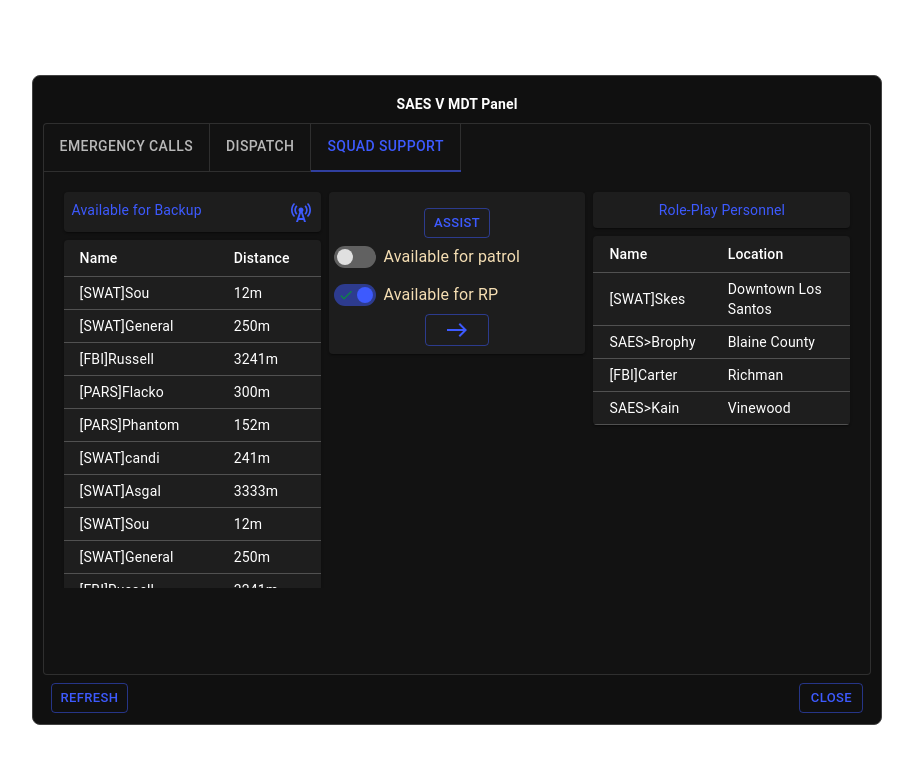
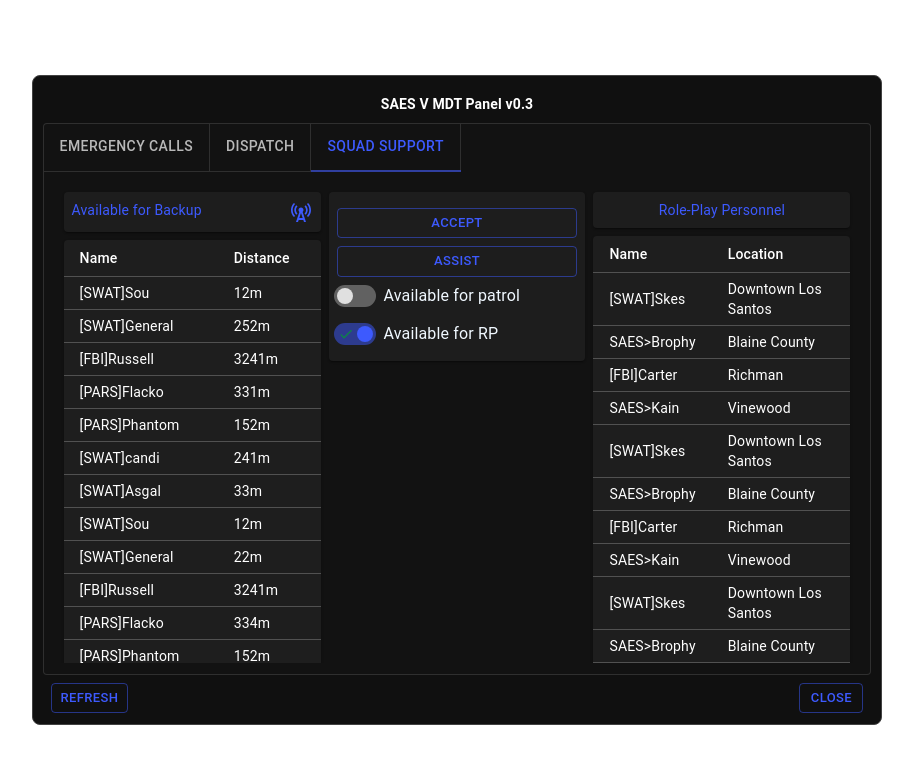
Before and after one commit to vtonu/mdt_panel, a React (Create React App) app: page / in a window 1280 px wide. Both pictures are taken after a click on the tab "SQUAD SUPPORT". Shown: the top 764 px of the page, without its empty margins (183-1096 px from the left). Built offline with nearby package versions, Linux system fonts and the light colour scheme.

Commit message:
Set the product version to SAES V MDT Panel v0.3

```diff
--- a/src/App.js
+++ b/src/App.js
@@ -30,7 +30,7 @@ function App() {
             fontSize: '0.875rem',
             fontWeight: '700',
           }}>
-          <Box sx={{ p: 1, color: 'white' }}>SAES V MDT Panel</Box>
+          <Box sx={{ p: 1, color: 'white' }}>SAES V MDT Panel v0.3</Box>
           <FixedContainer></FixedContainer>
           <Box sx={{ p: 1 }} display="flex" justifyContent="space-between">
             <Button variant="outlined" size="small">
--- a/src/components/currentWeaponsTable.js
+++ b/src/components/currentWeaponsTable.js
@@ -13,19 +13,19 @@ function createData(playerNames, playerDistance) {
 
 const rows = [
   createData('[SWAT]Sou', '12m'),
-  createData('[SWAT]General', '250m'),
+  createData('[SWAT]General', '252m'),
   createData('[FBI]Russell', '3241m'),
-  createData('[PARS]Flacko', '300m'),
+  createData('[PARS]Flacko', '331m'),
   createData('[PARS]Phantom', '152m'),
   createData('[SWAT]candi', '241m'),
-  createData('[SWAT]Asgal', '3333m'),
+  createData('[SWAT]Asgal', '33m'),
   createData('[SWAT]Sou', '12m'),
-  createData('[SWAT]General', '250m'),
+  createData('[SWAT]General', '22m'),
   createData('[FBI]Russell', '3241m'),
-  createData('[PARS]Flacko', '300m'),
+  createData('[PARS]Flacko', '334m'),
   createData('[PARS]Phantom', '152m'),
   createData('[SWAT]candi', '241m'),
-  createData('[SWAT]Asgal', '3333m'),
+  createData('[SWAT]Asgal', '1343m'),
 ];
 
 export default function AccessibleTable() {
--- a/src/components/readySwitch.js
+++ b/src/components/readySwitch.js
@@ -38,15 +38,35 @@ const Android12Switch = styled(Switch)(({ theme }) => ({
 }));
 
 const StyledFormControlLabel = styled(FormControlLabel)({
-  color: 'wheat', // replace with the color you want for the text
+  color: 'aliceblue', // replace with the color you want for the text
 });
 
 export default function ReadySwitchToggle() {
+  const [patrol, setPatrol] = React.useState(false);
+  const [rp, setRp] = React.useState(true);
+
+  const handlePatrolChange = (event) => {
+    setPatrol(event.target.checked);
+    if (event.target.checked) {
+      setRp(false);
+    }
+  };
+
+  const handleRpChange = (event) => {
+    setRp(event.target.checked);
+    if (event.target.checked) {
+      setPatrol(false);
+    }
+  };
+
   return (
     <FormGroup>
-      <StyledFormControlLabel control={<Android12Switch />} label="Available for patrol" />
       <StyledFormControlLabel
-        control={<Android12Switch defaultChecked />}
+        control={<Android12Switch checked={patrol} onChange={handlePatrolChange} />}
+        label="Available for patrol"
+      />
+      <StyledFormControlLabel
+        control={<Android12Switch checked={rp} onChange={handleRpChange} />}
         label="Available for RP"
       />
     </FormGroup>
--- a/src/components/storageTable.js
+++ b/src/components/storageTable.js
@@ -12,6 +12,14 @@ function createData(playerName, playerLocations) {
 }
 
 const rows = [
+  createData('[SWAT]Skes', 'Downtown Los Santos'),
+  createData('SAES>Brophy', 'Blaine County'),
+  createData('[FBI]Carter', 'Richman'),
+  createData('SAES>Kain', 'Vinewood'),
+  createData('[SWAT]Skes', 'Downtown Los Santos'),
+  createData('SAES>Brophy', 'Blaine County'),
+  createData('[FBI]Carter', 'Richman'),
+  createData('SAES>Kain', 'Vinewood'),
   createData('[SWAT]Skes', 'Downtown Los Santos'),
   createData('SAES>Brophy', 'Blaine County'),
   createData('[FBI]Carter', 'Richman'),
--- a/src/components/verticalTabs.js
+++ b/src/components/verticalTabs.js
@@ -97,7 +97,7 @@ export default function VerticalTabs() {
         </Box>
       </TabPanel>
       <TabPanel value={value} index={2}>
-        <Box sx={{ p: 0.5, height: 400, overflow: 'hidden' }}>
+        <Box sx={{ p: 0.5, height: 475, overflow: 'hidden' }}>
           <AutoGrid></AutoGrid>
         </Box>
       </TabPanel>
--- a/src/components/weaponStorage.js
+++ b/src/components/weaponStorage.js
@@ -6,11 +6,12 @@ import Grid from '@mui/material/Unstable_Grid2';
 import Button from '@mui/material/Button';
 /* import SelectTextFields from './ammoTypeSelect'; */
 /* import WestOutlinedIcon from '@mui/icons-material/WestOutlined'; */
-import EastOutlined from '@mui/icons-material/EastOutlined';
+/* import EastOutlined from '@mui/icons-material/EastOutlined'; */
 import AccessibleTable from './currentWeaponsTable';
 import AccessibleTable2 from './storageTable';
 import ReadySwitchToggle from './readySwitch';
 import CellTowerOutlinedIcon from '@mui/icons-material/CellTowerOutlined';
+import SettingsOutlinedIcon from '@mui/icons-material/SettingsOutlined';
 
 const Item = styled(Paper)(({ theme }) => ({
   backgroundColor: theme.palette.mode === 'dark' ? '#1A2027' : '#fff',
@@ -45,17 +46,18 @@ export default function AutoGrid() {
           <Item sx={{ color: '#e91e63', backgroundColor: '#111111' }}>
             <Box
               sx={{
-                display: 'flexbox',
-                height: 'auto',
+                display: 'flex',
+                flexDirection: 'column',
               }}>
+              <Button variant="outlined" size="small" sx={{ mt: 1 }}>
+                ACCEPT
+              </Button>
               <Button variant="outlined" size="small" sx={{ mt: 1 }}>
                 ASSIST
               </Button>
               <ReadySwitchToggle></ReadySwitchToggle>
+              {/* <SettingsOutlinedIcon sx={{ color: '#3d5afe' }}></SettingsOutlinedIcon> */}
             </Box>
-            <Button variant="outlined" size="small">
-              <EastOutlined></EastOutlined>
-            </Button>
           </Item>
         </Grid>
         <Grid xs>
```
